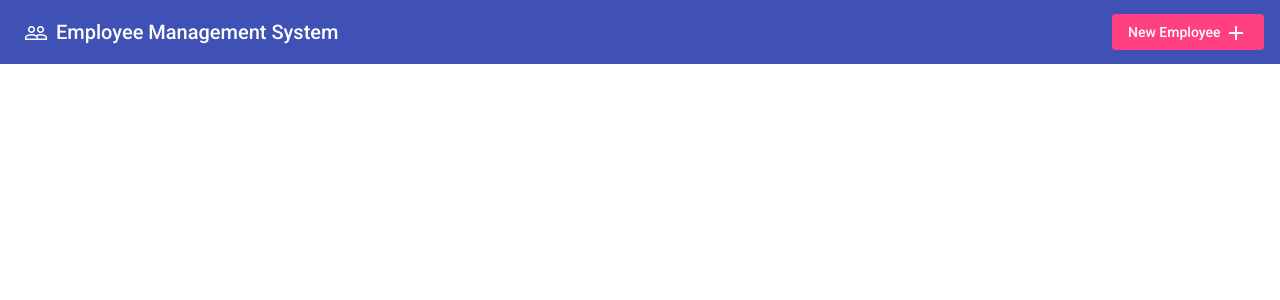
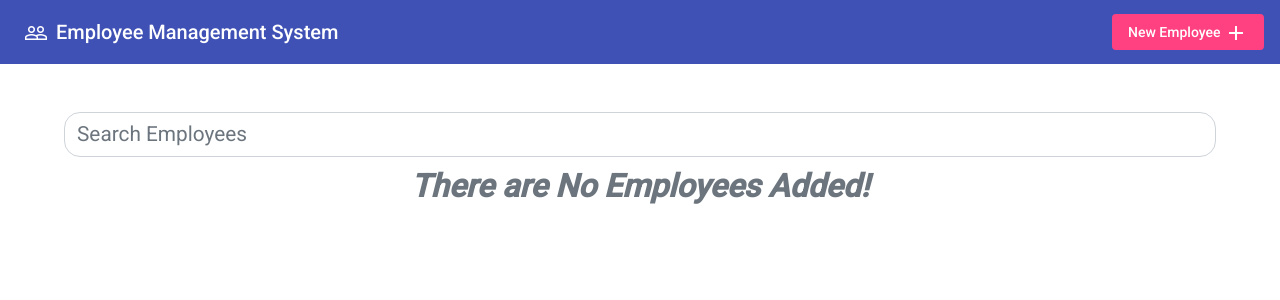
Before and after one commit to gulsenkeskin/employe-management-system, an Angular app: page / in a window 1280 px wide. Shown: the top 300 px of the page. Built offline with nearby package versions, Linux system fonts and the light colour scheme.

Commit message:
added search input

```diff
--- a/src/app/app.component.css
+++ b/src/app/app.component.css
@@ -1,3 +1,22 @@
 .spacer {
   flex: 1 1 auto;
 }
+
+.black-border {
+  border: 1px solid black;
+}
+
+main {
+  width: 90%;
+  margin: 3rem auto 0px;
+}
+
+.toolbar {
+  height: 4rem;
+  align-items: center;
+}
+
+.search-employees input {
+  border-radius: 1rem;
+  font-size: 1.3rem;
+}
--- a/src/app/app.component.html
+++ b/src/app/app.component.html
@@ -14,3 +14,23 @@
     <mat-icon>add</mat-icon>
   </button>
 </mat-toolbar>
+
+<main>
+  <div class="toolbar">
+    <div class="search-employees">
+      <input
+        type="search"
+        class="form-control"
+        placeholder="Search Employees"
+      />
+    </div>
+  </div>
+
+  <div class="employees">
+    <div class="col text-center">
+      <span class="text-secondary fs-2 fw-bold fst-italic"
+        >There are No Employees Added!</span
+      >
+    </div>
+  </div>
+</main>
```
